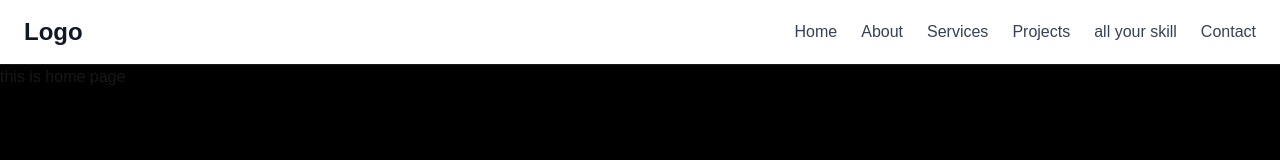
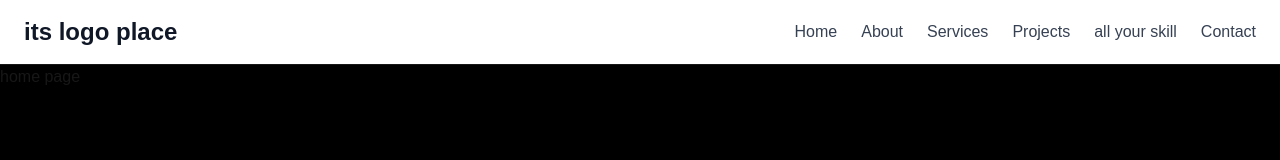
Before and after one commit to khalekuzzamandev/Poster_Maker_Ai_Frontend, a Next.js app: page / in a window 1280 px wide. Shown: the top 160 px of the page. Built offline with nearby package versions, Linux system fonts and the light colour scheme.

Commit message:
unnessery comment removed

```diff
--- a/src/app/layout.tsx
+++ b/src/app/layout.tsx
@@ -26,12 +26,12 @@ export default function RootLayout({ children }: LayoutProps<"/">) {
       className={`${geistSans.variable} ${geistMono.variable} h-full antialiased`}
     >
       <body className="min-h-full flex flex-col">
-        {/* navbar */}
+
         <Navbar/>
         <main>
           {children}
         </main>
-        {/* footer */}
+
         <Footer/>
         </body>
     </html>
--- a/src/app/page.tsx
+++ b/src/app/page.tsx
@@ -3,7 +3,7 @@ import React from 'react';
 const page = () => {
   return (
     <div className='min-h-screen bg-black'>
-      this is home page
+  home page
     </div>
   );
 };
--- a/src/components/Home/Navbar.tsx
+++ b/src/components/Home/Navbar.tsx
@@ -6,7 +6,7 @@ const Navbar = () => {
       <div className="mx-auto flex max-w-7xl items-center justify-between px-6 py-4">
         {/* Logo */}
         <h1 className="text-2xl font-bold text-gray-900">
-          Logo
+          its logo place
         </h1>
 
         {/* Navigation */}
```
